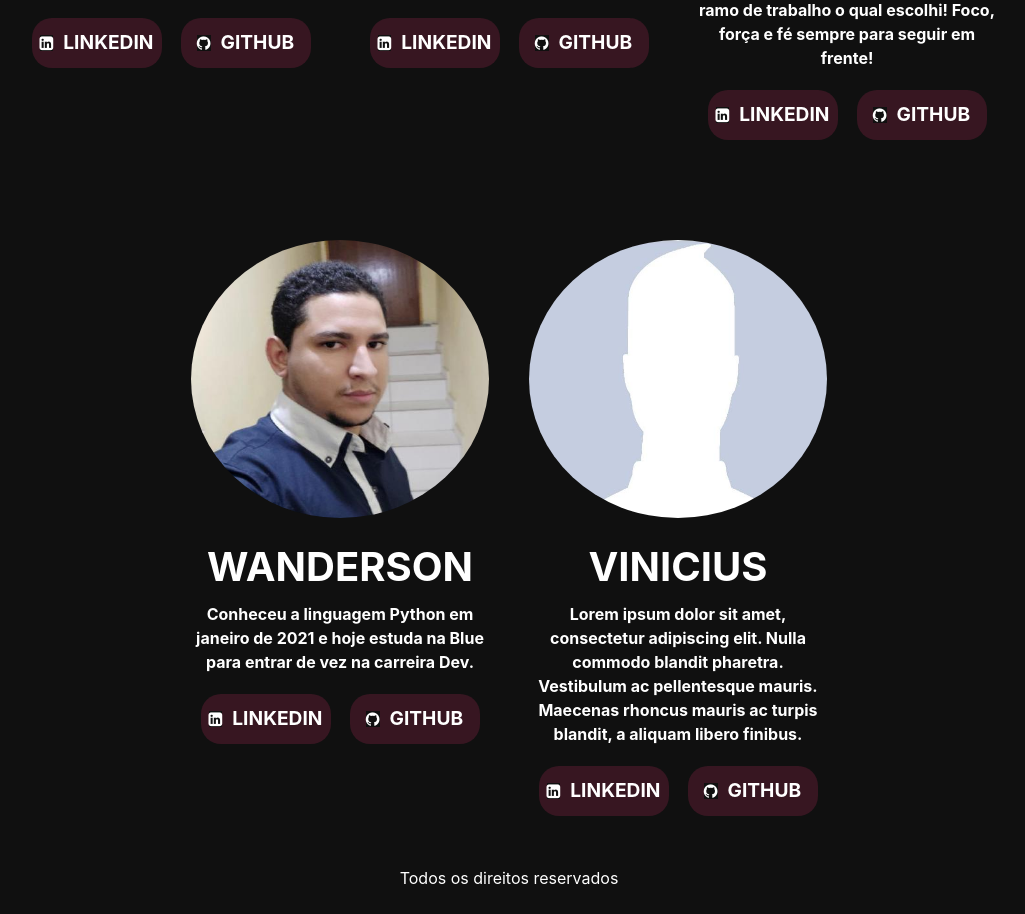
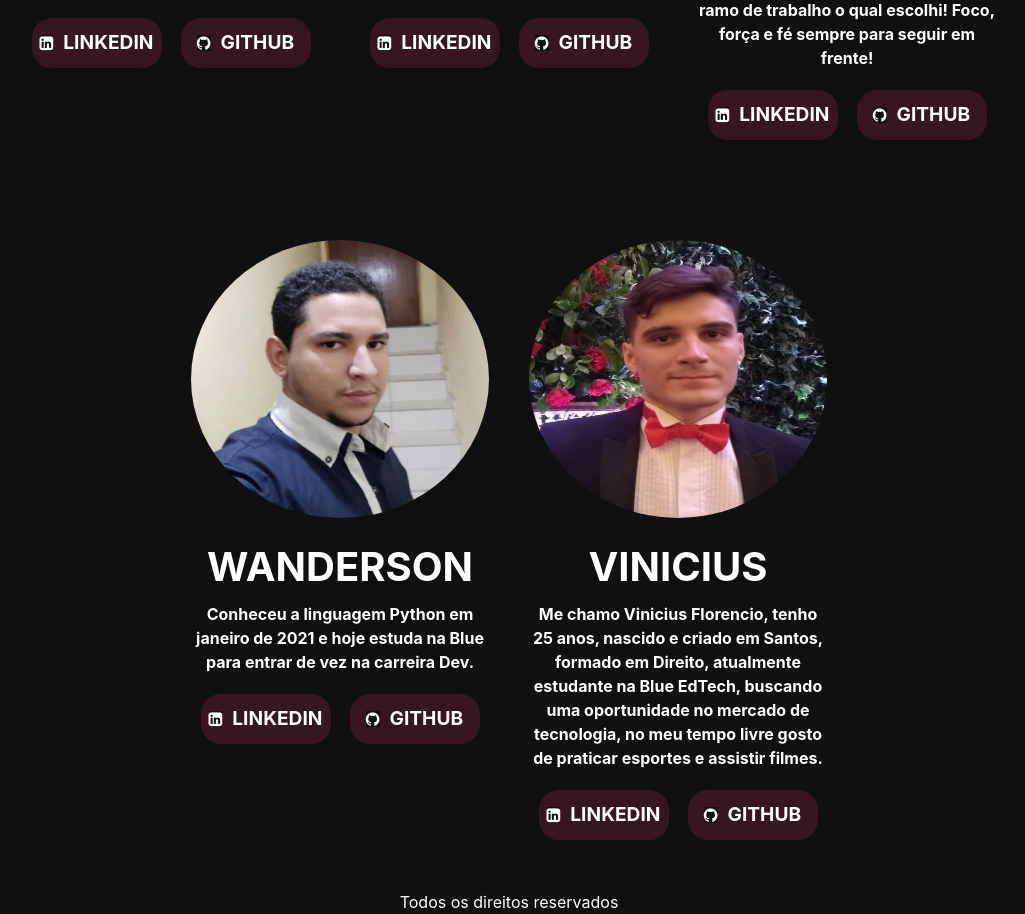
Before and after one commit to wandersonDeve/Catalogo, a Flask app: page /participantes in a window 1280 px wide. Shown: the part 719-1633 px from the top of the page, without its empty margins (131-1156 px from the left). Before the commit the page ends 1604 px from the top, so only its background shows below. Run offline with Flask 2, Linux system fonts and the light colour scheme; some libraries are stand-ins or nearby versions.

Commit message:
participante adicionado

```diff
--- a/templates/participantes.html
+++ b/templates/participantes.html
@@ -91,15 +91,15 @@
             </div>
         </div>
         <div class="participante">
-          <img src="../static/img/perfil.jpg">
+          <img src="../static/img/participantes_vinicius.jpeg">
           <h1>VINICIUS</h1>
           <span>
-            Lorem ipsum dolor sit amet, consectetur adipiscing elit. Nulla commodo blandit pharetra.
-             Vestibulum ac pellentesque mauris. Maecenas rhoncus mauris ac turpis blandit, a aliquam libero finibus.
+            Me chamo Vinicius Florencio, tenho 25 anos, nascido e criado em Santos, formado em Direito, atualmente estudante na Blue EdTech,
+            buscando uma oportunidade no mercado de tecnologia, no meu tempo livre gosto de praticar esportes e assistir filmes.
           </span>
           <div id="botoes">
-            <button type="button"><i class="fa fa-linkedin-square"aria-hidden="true"></i><a href="https://www.linkedin.com/in/thiago-roberto/ "target="_blank">LINKEDIN</a></button>
-            <button type="button"><i class="fa fa-github" aria-hidden="true"></i><a href="https://github.com/Thialves02"target="_blank">GITHUB</a></button>
+            <button type="button"><i class="fa fa-linkedin-square"aria-hidden="true"></i><a href="https://www.linkedin.com/in/vinicius-florencio-069856138/"target="_blank">LINKEDIN</a></button>
+            <button type="button"><i class="fa fa-github" aria-hidden="true"></i><a href="https://github.com/viniflorencio"target="_blank">GITHUB</a></button>
           </div>
         </div>
         <div>
```
Also changed, not shown: static/img/loreipsumimg.png (deleted), static/img/participantes_vinicius.jpeg (added), static/img/perfil.jpg (deleted).
